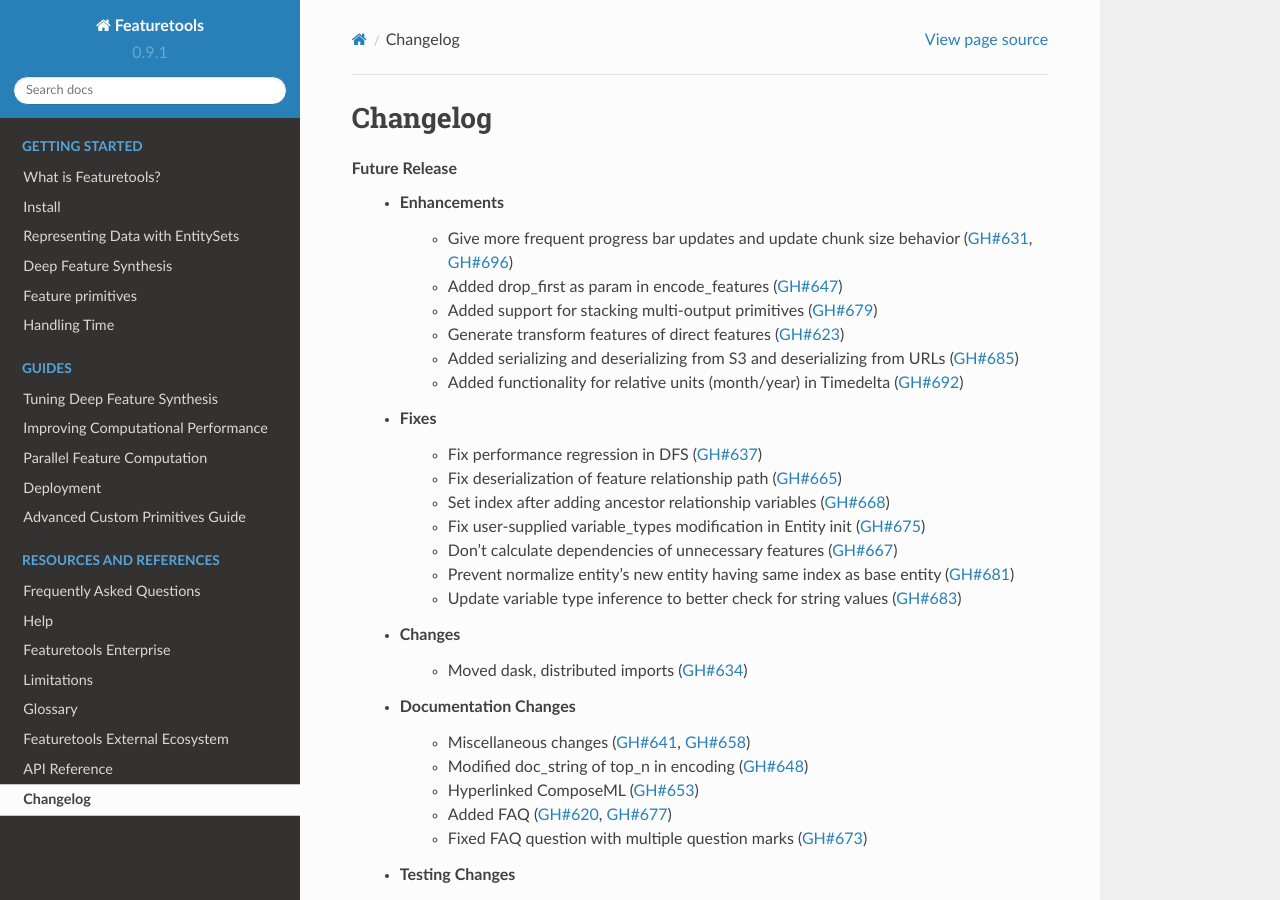
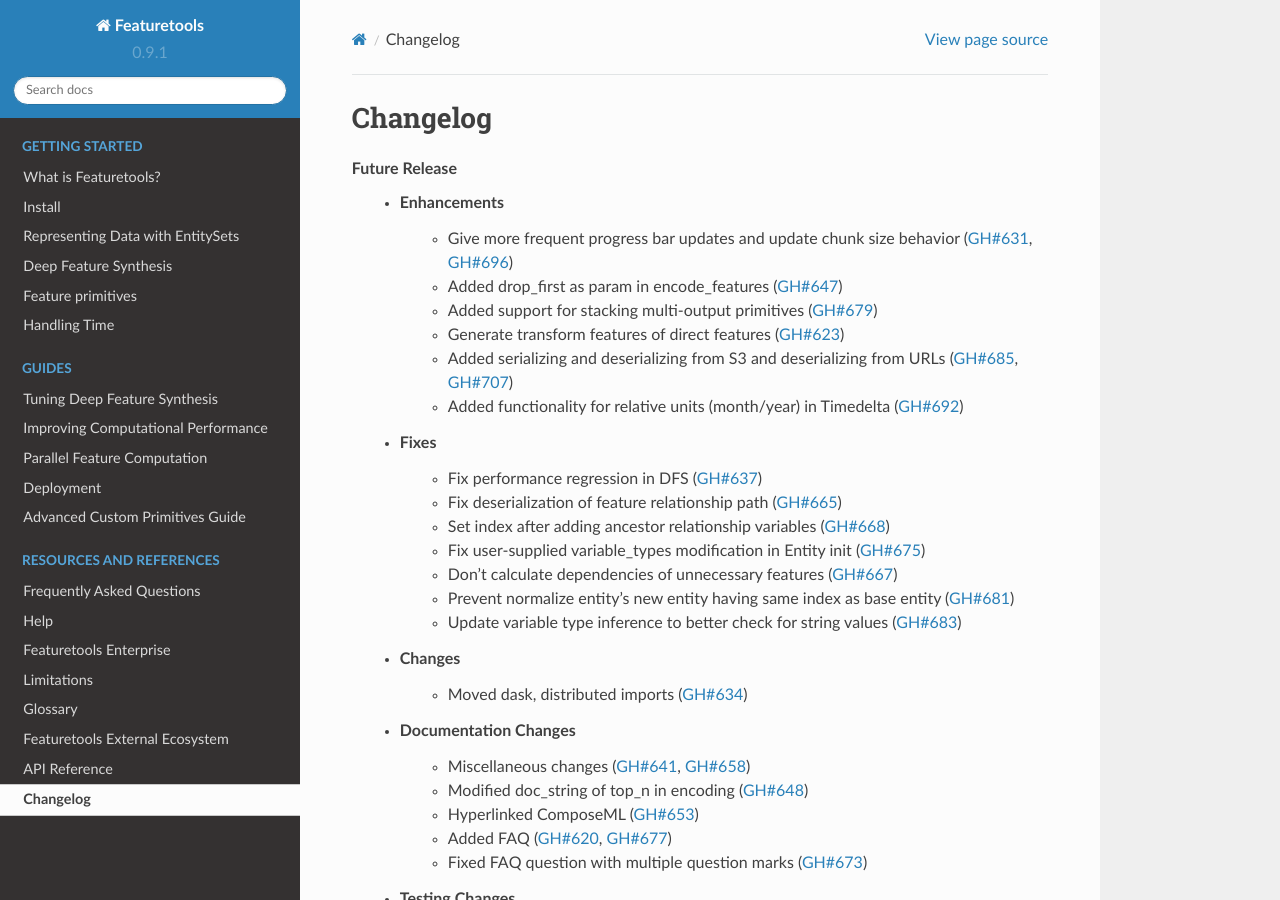
Before and after one commit to alteryx/featuretools, a Sphinx documentation site: the page built from docs/source/changelog.rst, in a window 1280 px wide and 900 px high. Built offline with Sphinx 7.4.7 and the Read the Docs theme 2.0.0, drawn with Linux system fonts in a browser that asks for light colours; pages that are not in the unit, such as notebooks, are missing from menus.

Commit message:
Changelog

```diff
--- a/docs/source/changelog.rst
+++ b/docs/source/changelog.rst
@@ -8,7 +8,7 @@
         * Added drop_first as param in encode_features (:pr:`647`)
         * Added support for stacking multi-output primitives (:pr:`679`)
         * Generate transform features of direct features (:pr:`623`)
-        * Added serializing and deserializing from S3 and deserializing from URLs (:pr:`685`)
+        * Added serializing and deserializing from S3 and deserializing from URLs (:pr:`685`, :pr:`707`)
         * Added functionality for relative units (month/year) in Timedelta (:pr:`692`)
     * Fixes
         * Fix performance regression in DFS (:pr:`637`)
```
